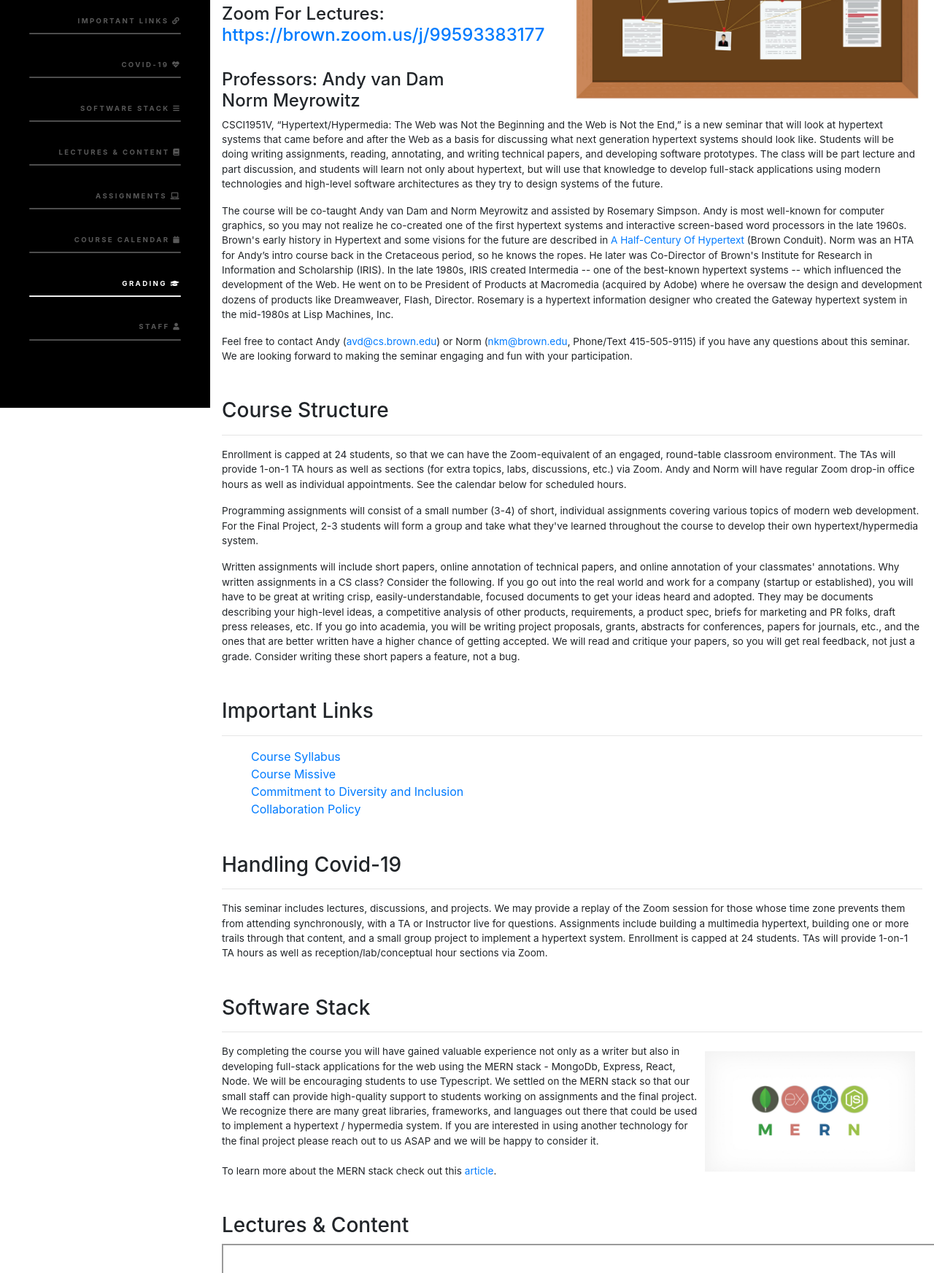
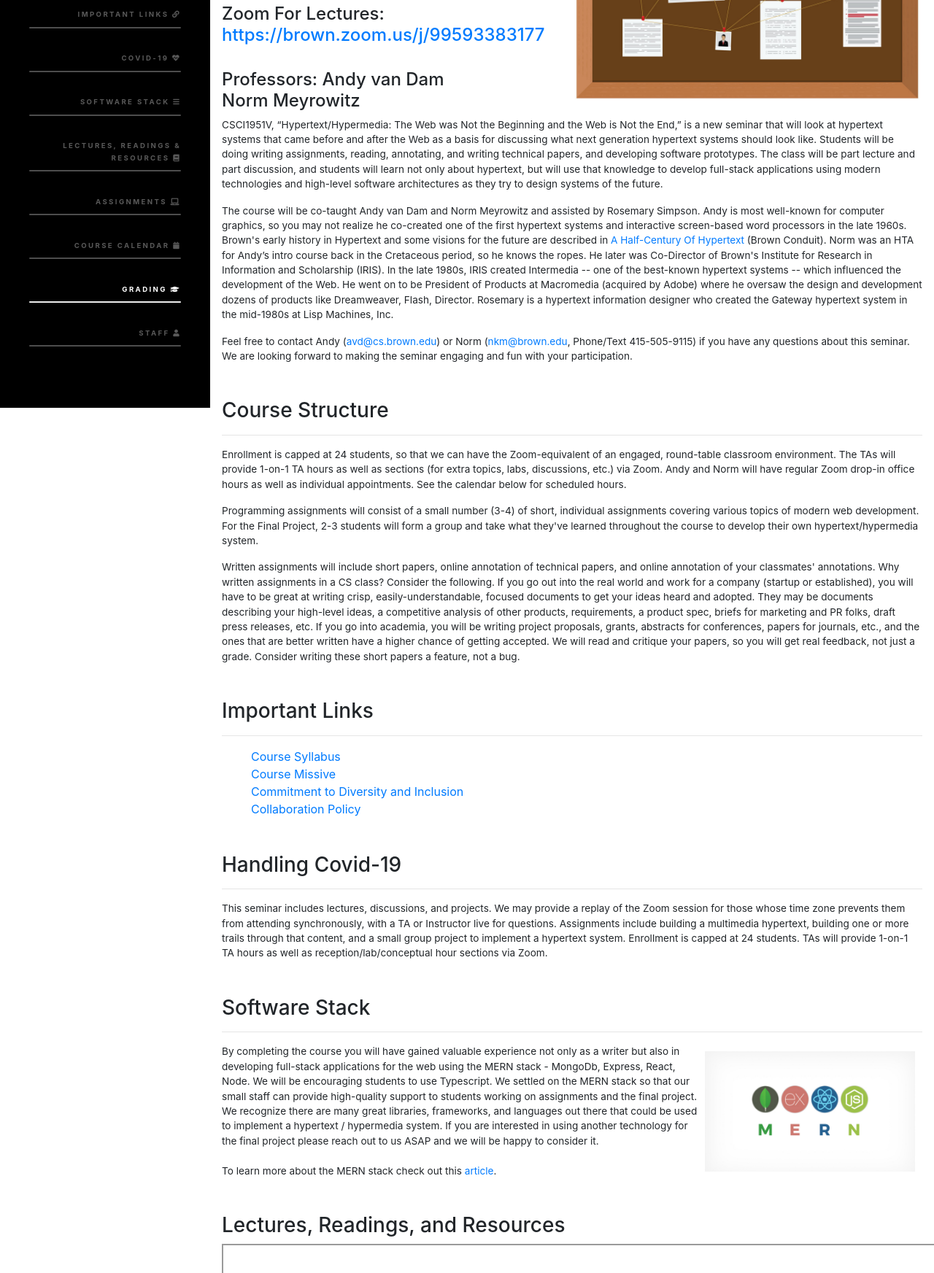
Before and after one commit to CS1951V-Hypertext-Seminar/CS1951V-Website, a plain HTML site: page index.html in a window 1280 px wide. Shown: the part 241-1986 px from the top of the page at 73% size. Drawn offline with nearby package versions, Linux system fonts and the light colour scheme; grey boxes are pictures that could not be loaded; a web font is replaced by a local one.

Commit message:
Added link to "Lecture, Readings, Resources" from assignment table

```diff
--- a/index.html
+++ b/index.html
@@ -31,7 +31,7 @@
 							<li><a href="#documents"> Important Links <i class="fa fa-link"></i></a></li>
 							<li><a href="#covid"> COVID-19 <i class="fa fa-heartbeat"></i></a></li>
 							<li><a href="#stack"> Software Stack <i class="fa fa-bars"></i></a></li>
-							<li><a href="#lectures"> Lectures & Content <i class="fa fa-book" aria-hidden="true"></i></a></li>
+							<li><a href="#lectures"> Lectures, Readings & Resources <i class="fa fa-book" aria-hidden="true"></i></a></li>
 							<li><a href="#assignments"> Assignments <i class="fa fa-laptop"></i></a></li>
 							<li><a href="#calendar"> Course Calendar <i class="fa fa-calendar" aria-hidden="true"></i></a></li>
 							<li><a href="#grading"> Grading <i class="fa fa-graduation-cap"></i></a></li>
@@ -156,7 +156,7 @@
 		<!-- Lectures & Content -->
 		<section id="lectures" class="wrapper inner">
 			<div class="inner">
-				<h3> Lectures & Content</h3>
+				<h3> Lectures, Readings, and Resources</h3>
 
 				<!--	<iframe scrolling="no" width="1150" style="border: 0" frameborder="0" height="1600px" src="https://docs.google.com/document/d/e/2PACX-1vTcfASv3kzoXRvVjsnsQ8EfjUwKlXfHf7kcKeoYgizlXTIVbxfnik6LS7sN4meFeHScnKrF9AcIxPSv/pub?embedded=true"> -->
 				<!-- <iframe scrolling="no" width="900" style="border: 0" frameborder="0" height="1000" src="https://drive.google.com/file/d/1QnsVf9yxWkJBIxNhuuomC5-2yxo2mE6Z8zzNaZrTexE/preview?embedded=true"> -->
@@ -183,7 +183,7 @@
 				</tr>
 
 				<tr>
-					<td> Reading Assignment 1 - See Syllabus Above </td>
+					<td> Reading Assignment 1 - <a href="#lectures"> See Lectures, Readings, & Resources above</a> </td>
 					<td> September 9, 2020 </td>
 					<td> September 16, 2020 </td>
 				  </tr>
```
